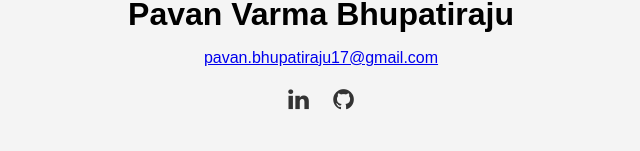
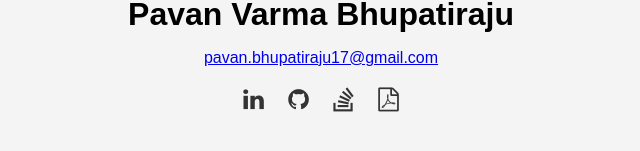
Before and after one commit to pavanvarmab/pavanvarmab.github.io, a plain HTML site: page index.html in a window 1280 px wide. Shown: the part 357-508 px from the top of the page, without its empty margins (319-959 px from the left). Drawn offline with Linux system fonts and the light colour scheme.

Commit message:
Added stackoverflow & resume links

```diff
--- a/index.html
+++ b/index.html
@@ -14,6 +14,8 @@
         <div class="social-icons">
             <a href="https://www.linkedin.com/in/pavanvarmab" target="_blank" class="fa fa-linkedin"></a>
             <a href="https://github.com/pavanvarmab" target="_blank" class="fa fa-github"></a>
+            <a href="https://stackoverflow.com/users/8292407/bpavanvarma" target="_blank" class="fa fa-stack-overflow"></a>
+            <a href="resources/resume.pdf" target="_blank" class="fa fa-file-pdf-o"></a>
         </div>
     </div>
 </body>
```
Also changed, not shown: 1 other file.
